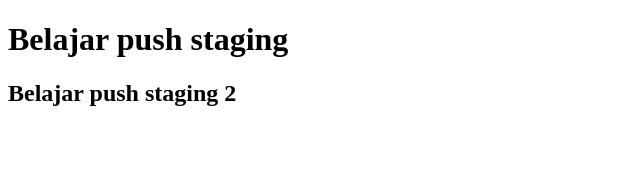
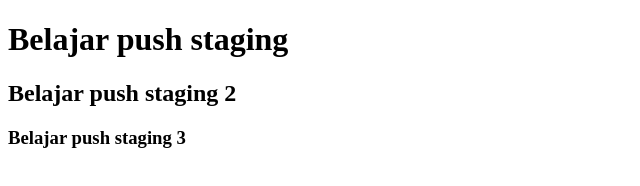
Before and after one commit to Mutsanna/belajar-niomic, a plain HTML site: page header.html in a window 1280 px wide. Shown: the whole page, without its empty margins (0-640 px from the left). Drawn offline with Linux system fonts and the light colour scheme.

Commit message:
Menambah elemen H3

```diff
--- a/header.html
+++ b/header.html
@@ -9,5 +9,6 @@
 <body>
     <h1>Belajar push staging</h1>
     <h2>Belajar push staging 2</h2>
+    <h3>Belajar push staging 3</h3>
 </body>
 </html>
```
